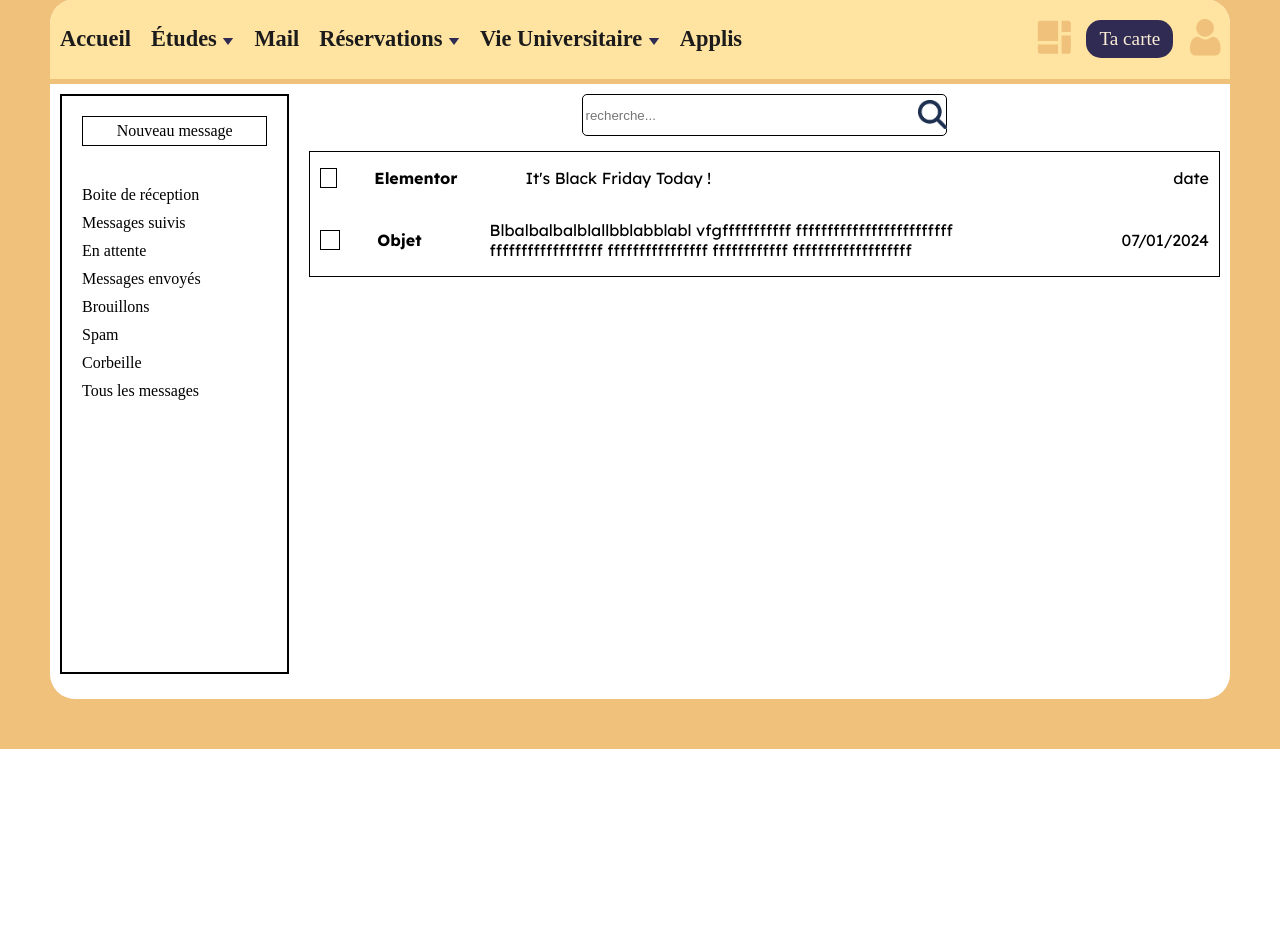
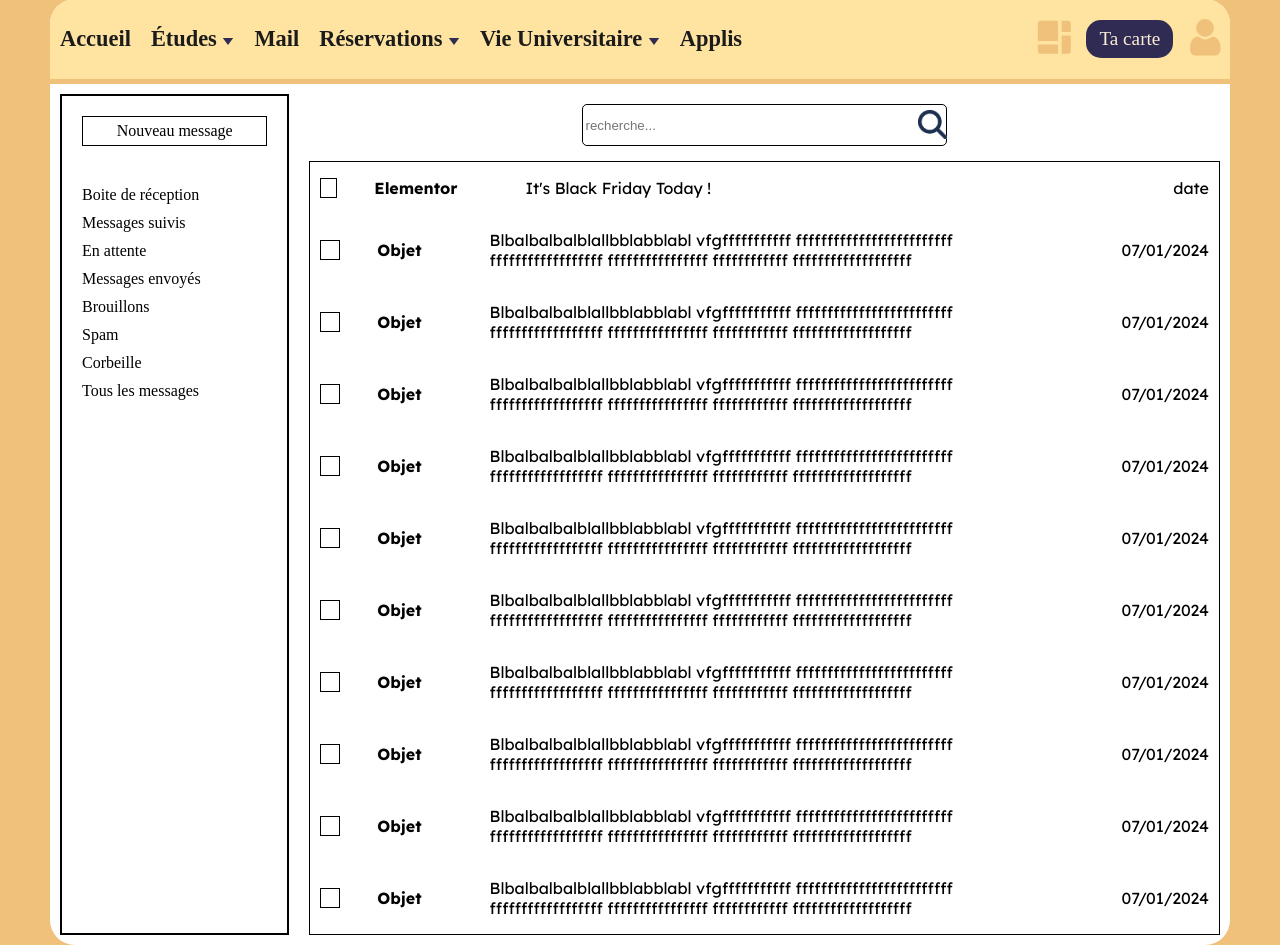
Before and after one commit to SoleneJeannin/ENT, a PHP site: page /mail.php in a window 1280 px wide. Shown: the part 51-996 px from the top of the page. Before the commit the page ends 800 px from the top, so only its background shows below. Run offline with PHP 8.4, Linux system fonts and the light colour scheme; some web fonts are replaced.

Commit message:
mail fini

```diff
--- a/mail.css
+++ b/mail.css
@@ -1,6 +1,5 @@
 .bloc_general{
     display: flex;
-    height: 75vh;
 }
 
 .bloc_setting{
@@ -44,6 +43,7 @@
 .bloc_recherche{
     display: flex;
     justify-content: center;
+    padding-top: 10px;
 }
 
 input{
--- a/mail.php
+++ b/mail.php
@@ -26,7 +26,7 @@
 
 <div class="bloc_general">
 
-    <div class="bloc_setting">
+    <div id="settingBloc" class="bloc_setting">
         <p class="nv_mess">Nouveau message</p>
         <p class="first_list">Boite de réception</p>
         <p>Messages suivis</p>
@@ -77,6 +77,117 @@
                     </div>
                 </div>
 
+                <div class="mail">
+                    <div class="bloc_right">
+                        <div class="carre"> </div>
+                        <p class="mail_sujet">Objet</p>
+                        <p class="descr">Blbalbalbalblallbblabblabl vfgfffffffffff fffffffffffffffffffffffff ffffffffffffffffff ffffffffffffffff ffffffffffff fffffffffffffffffff</p>
+                    </div>
+
+                    <div class="date">
+                        <p>07/01/2024</p>
+                    </div>
+                </div>
+
+                <div class="mail">
+                    <div class="bloc_right">
+                        <div class="carre"> </div>
+                        <p class="mail_sujet">Objet</p>
+                        <p class="descr">Blbalbalbalblallbblabblabl vfgfffffffffff fffffffffffffffffffffffff ffffffffffffffffff ffffffffffffffff ffffffffffff fffffffffffffffffff</p>
+                    </div>
+
+                    <div class="date">
+                        <p>07/01/2024</p>
+                    </div>
+                </div>
+
+                <div class="mail">
+                    <div class="bloc_right">
+                        <div class="carre"> </div>
+                        <p class="mail_sujet">Objet</p>
+                        <p class="descr">Blbalbalbalblallbblabblabl vfgfffffffffff fffffffffffffffffffffffff ffffffffffffffffff ffffffffffffffff ffffffffffff fffffffffffffffffff</p>
+                    </div>
+
+                    <div class="date">
+                        <p>07/01/2024</p>
+                    </div>
+                </div>
+
+                <div class="mail">
+                    <div class="bloc_right">
+                        <div class="carre"> </div>
+                        <p class="mail_sujet">Objet</p>
+                        <p class="descr">Blbalbalbalblallbblabblabl vfgfffffffffff fffffffffffffffffffffffff ffffffffffffffffff ffffffffffffffff ffffffffffff fffffffffffffffffff</p>
+                    </div>
+
+                    <div class="date">
+                        <p>07/01/2024</p>
+                    </div>
+                </div>
+
+
+                <div class="mail">
+                    <div class="bloc_right">
+                        <div class="carre"> </div>
+                        <p class="mail_sujet">Objet</p>
+                        <p class="descr">Blbalbalbalblallbblabblabl vfgfffffffffff fffffffffffffffffffffffff ffffffffffffffffff ffffffffffffffff ffffffffffff fffffffffffffffffff</p>
+                    </div>
+
+                    <div class="date">
+                        <p>07/01/2024</p>
+                    </div>
+                </div>
+
+                <div class="mail">
+                    <div class="bloc_right">
+                        <div class="carre"> </div>
+                        <p class="mail_sujet">Objet</p>
+                        <p class="descr">Blbalbalbalblallbblabblabl vfgfffffffffff fffffffffffffffffffffffff ffffffffffffffffff ffffffffffffffff ffffffffffff fffffffffffffffffff</p>
+                    </div>
+
+                    <div class="date">
+                        <p>07/01/2024</p>
+                    </div>
+                </div>
+
+
+                <div class="mail">
+                    <div class="bloc_right">
+                        <div class="carre"> </div>
+                        <p class="mail_sujet">Objet</p>
+                        <p class="descr">Blbalbalbalblallbblabblabl vfgfffffffffff fffffffffffffffffffffffff ffffffffffffffffff ffffffffffffffff ffffffffffff fffffffffffffffffff</p>
+                    </div>
+
+                    <div class="date">
+                        <p>07/01/2024</p>
+                    </div>
+                </div>
+
+
+                <div class="mail">
+                    <div class="bloc_right">
+                        <div class="carre"> </div>
+                        <p class="mail_sujet">Objet</p>
+                        <p class="descr">Blbalbalbalblallbblabblabl vfgfffffffffff fffffffffffffffffffffffff ffffffffffffffffff ffffffffffffffff ffffffffffff fffffffffffffffffff</p>
+                    </div>
+
+                    <div class="date">
+                        <p>07/01/2024</p>
+                    </div>
+                </div>
+
+                <div class="mail">
+                    <div class="bloc_right">
+                        <div class="carre"> </div>
+                        <p class="mail_sujet">Objet</p>
+                        <p class="descr">Blbalbalbalblallbblabblabl vfgfffffffffff fffffffffffffffffffffffff ffffffffffffffffff ffffffffffffffff ffffffffffff fffffffffffffffffff</p>
+                    </div>
+
+                    <div class="date">
+                        <p>07/01/2024</p>
+                    </div>
+                </div>
+
 
 
 
@@ -88,6 +199,28 @@
 
 </div>
 
+<script>
+document.addEventListener('DOMContentLoaded', function() {
+  var contactImage = document.querySelector('.bouton_aff');
+  var settingBloc = document.getElementById('settingBloc');
+  var blocRec = document.querySelector('.bloc_reception');
+
+  var isOpen = false; // Ajout d'une variable pour suivre l'état du pop-up
+
+  contactImage.addEventListener('click', function() {
+    if (isOpen) {
+        settingBloc.style.display = 'none';
+        blocRec.classList.remove('overlay');
+    } else {
+        settingBloc.style.display = 'block';
+        blocRec.classList.add('overlay');
+    }
+
+    isOpen = !isOpen;
+  });
+});
+</script>
+
 
     </main>
 </body>
```
Also changed, not shown: other parts of mail.css (+39 -4 lines).
